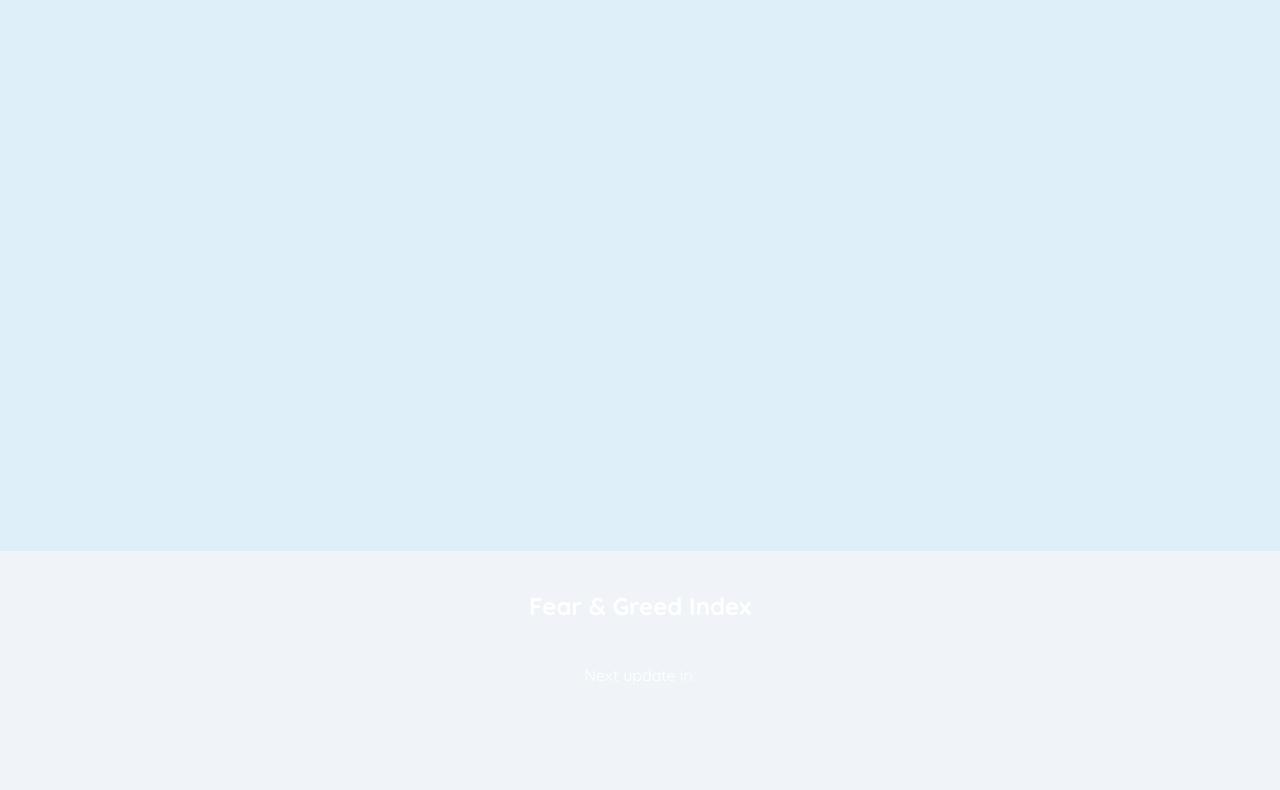
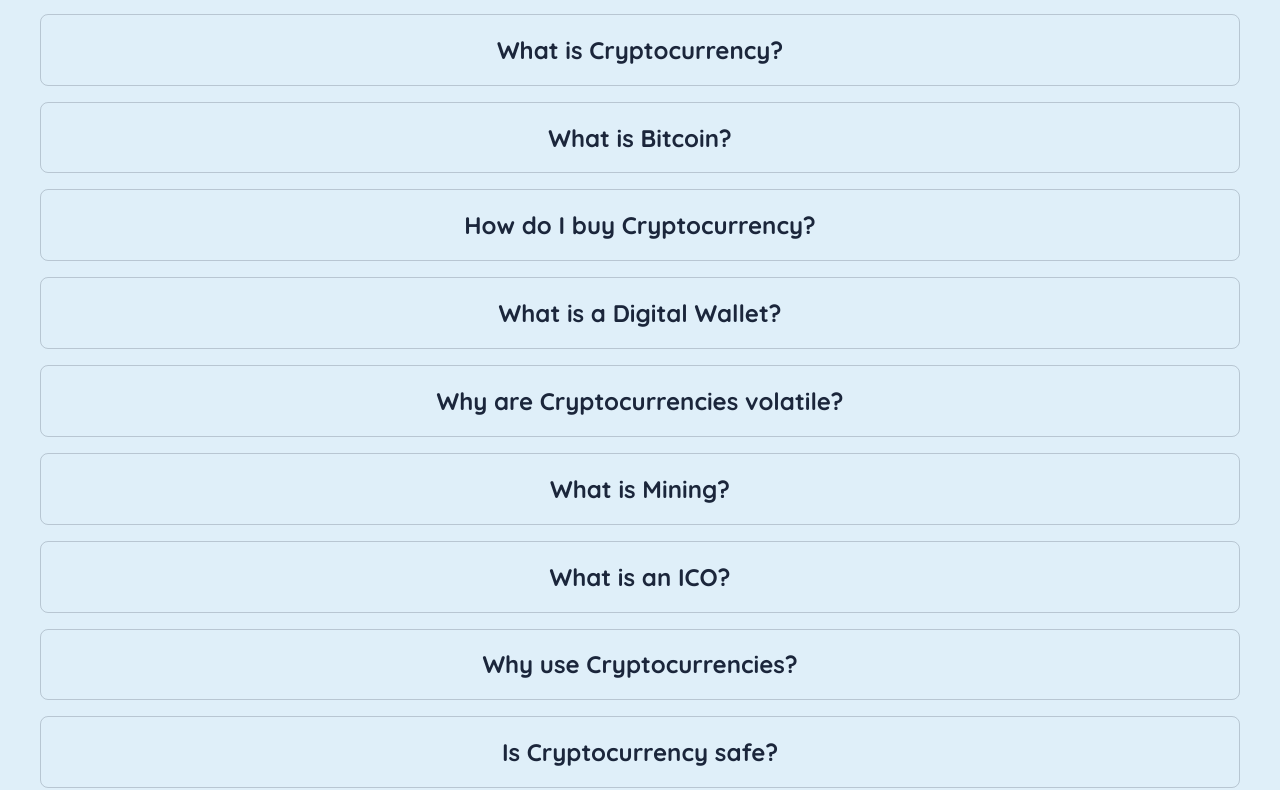
Before and after one commit to SMelidoni/coinpulse-crypto-app, a React (Create React App) app: page / in a window 1280 px wide. Shown: the part 2047-2837 px from the top of the page. Before the commit the page ends 2752 px from the top, so only its background shows below. Built offline with nearby package versions, Linux system fonts and the light colour scheme; no server answers.

Commit message:
Added multiple crypto related Q&A

```diff
--- a/src/pages/learn/learn.component.tsx
+++ b/src/pages/learn/learn.component.tsx
@@ -5,7 +5,52 @@ const cryptoQuestions = [
 	{
 		question: 'What is Blockchain?',
 		answer:
-			'A blockchain is a distributed ledger that is completely open to anyone. They have an interesting property: once some data has been recorded inside a blockchain, it becomes very difficult to change it. This makes blockchains suitable for recording events, medical records, and other records management activities.',
+			'Blockchain is like a digital ledger where transactions are recorded in a secure, transparent, and unchangeable way. Imagine it as a chain of blocks, each holding a list of transactions.',
+	},
+	{
+		question: 'What is Cryptocurrency?',
+		answer:
+			'Cryptocurrency is a type of digital or virtual money. Unlike traditional money, it is not physical and is secured using complex computer techniques called cryptography.',
+	},
+	{
+		question: 'What is Bitcoin?',
+		answer:
+			'Bitcoin is the first and most well-known cryptocurrency. It’s a decentralised digital currency, meaning no central authority controls it, and transactions are directly between users.',
+	},
+	{
+		question: 'How do I buy Cryptocurrency?',
+		answer:
+			'You can buy cryptocurrencies using online platforms called exchanges. Once purchased, you can store it in a digital wallet.',
+	},
+	{
+		question: 'What is a Digital Wallet?',
+		answer:
+			'A digital wallet is like a virtual bank account. It allows you to send or receive cryptocurrencies and monitor your balance.',
+	},
+	{
+		question: 'Why are Cryptocurrencies volatile?',
+		answer:
+			'Their value can change rapidly because of factors like news, regulations, adoption rates, and market speculation.',
+	},
+	{
+		question: 'What is Mining?',
+		answer:
+			'Mining is a process where powerful computers solve complex problems. When they solve it, they are rewarded with new cryptocurrency coins. It’s also how new transactions are added to a blockchain.',
+	},
+	{
+		question: 'What is an ICO?',
+		answer:
+			'ICO stands for Initial Coin Offering. It’s a way for new cryptocurrencies to raise funding. Think of it as a mix between a crowdfunding campaign and a stock market IPO.',
+	},
+	{
+		question: 'Why use Cryptocurrencies?',
+		answer:
+			'Some people like the idea of a currency that isn’t controlled by governments. Others appreciate the anonymity in transactions. It can also be an investment or used for online transactions where cryptocurrencies are accepted.',
+	},
+	{
+		question: 'Is Cryptocurrency safe?',
+		answer:
+			'Cryptocurrencies use strong cryptographic techniques for security. However, their safety can depend on how they’re used. While transactions are secure, investments can be risky due to market volatility. Additionally, one must be cautious of scams, secure their digital wallets, and use reputable exchanges.',
 	},
 ];
 
```
